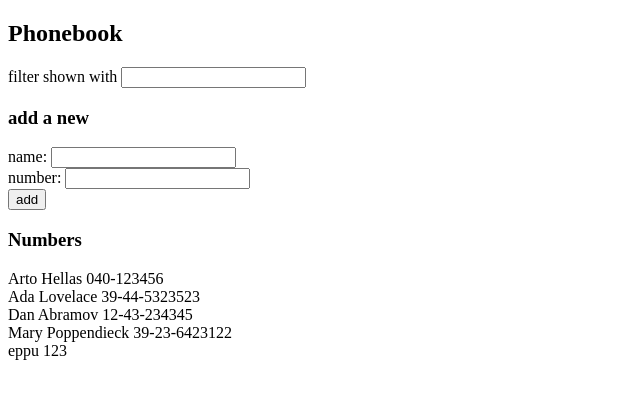
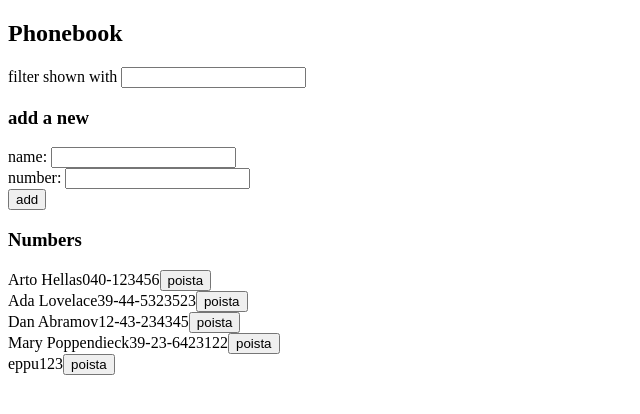
Before and after one commit to eppu-peltonen/fullstack-course, a React (Create React App) app in the folder osa2/puhelinluettelo/: page / in a window 1280 px wide. Shown: the top 414 px of the page, without its empty margins (0-640 px from the left). Built offline with nearby package versions, Linux system fonts and the light colour scheme; data requests are answered from the project's data file.

Commit message:
2.17: yhteystietojen poisto

```diff
--- a/osa2/puhelinluettelo/src/App.js
+++ b/osa2/puhelinluettelo/src/App.js
@@ -36,6 +36,16 @@ const App = () => {
     }
   }
 
+  const deletePerson = person => {
+    if (window.confirm(`Haluatko poistaa henkilön ${person.name} yhteystiedoista?`)) {
+      personService
+      .deletePerson(person)
+      .then(() => {
+        setPersons(persons.filter(p => p.id !== person.id))
+      })
+    }
+  }
+
   const handleNameChange = (event) => {
     setNewName(event.target.value)
   }
@@ -62,7 +72,7 @@ const App = () => {
         handleNumberChange={handleNumberChange}
       />
       <h3>Numbers</h3>
-      <Persons persons={persons} filterPersons={filterPersons} />
+      <Persons persons={persons} filterPersons={filterPersons} deletePerson={deletePerson} />
     </div>
   )
 }
--- a/osa2/puhelinluettelo/src/components/Person.js
+++ b/osa2/puhelinluettelo/src/components/Person.js
@@ -1,13 +1,18 @@
 import React from 'react'
 
-const Persons = ({persons, filterPersons}) => {
+const Persons = ({persons, filterPersons, deletePerson}) => {
   const personsToShow = filterPersons
   ? persons.filter(person => person.name.toLowerCase().indexOf(filterPersons.toLowerCase()) > -1)
   : persons
 
   return (
     <div>
-      {personsToShow.map(person => <div key={person.name}> {person.name} {person.number}</div>)}
+      {personsToShow.map(person =>
+        <div key={person.id}>
+          {person.name}
+          {person.number}
+          <button onClick={() => deletePerson(person)}>poista</button>
+        </div>)}
     </div>
   )
 }
--- a/osa2/puhelinluettelo/src/services/persons.js
+++ b/osa2/puhelinluettelo/src/services/persons.js
@@ -11,8 +11,14 @@ const create = newObject => {
   return request.then(response => response.data)
 }
 
+const deletePerson = objectToDelete => {
+  const request = axios.delete(`${baseUrl}/${objectToDelete.id}`)
+  return request.then(response => response.data)
+}
+
 const exportObject = {
   getAll,
-  create
+  create,
+  deletePerson
 }
 export default exportObject;
```
